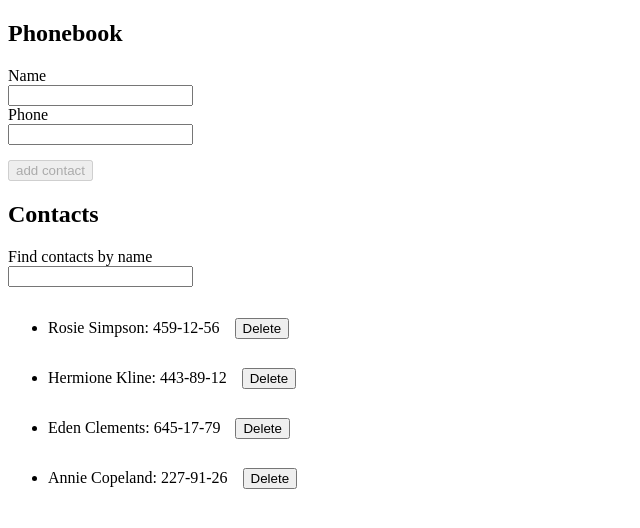
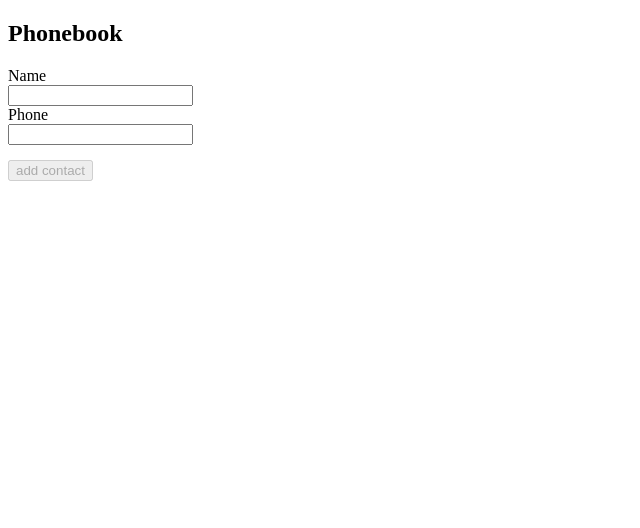
Before and after one commit to Google-Barma/react-hw-02-phonebook, a React (Create React App) app: page / in a window 1280 px wide. Shown: the top 528 px of the page, without its empty margins (0-640 px from the left). Built offline with nearby package versions, Linux system fonts and the light colour scheme.

Commit message:
add localStorage

```diff
--- a/src/components/App.js
+++ b/src/components/App.js
@@ -8,14 +8,24 @@ import Filter from './Filter/Filter';
 
 export default class App extends Component {
   state = {
-    contacts: [
-      { id: 'id-1', name: 'Rosie Simpson', phone: '459-12-56' },
-      { id: 'id-2', name: 'Hermione Kline', phone: '443-89-12' },
-      { id: 'id-3', name: 'Eden Clements', phone: '645-17-79' },
-      { id: 'id-4', name: 'Annie Copeland', phone: '227-91-26' },
-    ],
+    contacts: [],
     filter: '',
   };
+
+  componentDidMount() {
+    const contacts = localStorage.getItem('contacts');
+    const parsedContacts = JSON.parse(contacts);
+
+    if (parsedContacts) this.setState({ contacts: parsedContacts });
+  }
+
+  componentDidUpdate(prevProps, prevState) {
+    const { contacts } = this.state;
+
+    if (prevState.contacts !== contacts) {
+      localStorage.setItem('contacts', JSON.stringify(contacts));
+    }
+  }
 
   changeFilter = filter => this.setState({ filter: filter });
 
--- a/src/components/ContactForm/ContactForm.jsx
+++ b/src/components/ContactForm/ContactForm.jsx
@@ -46,7 +46,7 @@ export default class ContactsForm extends Component {
           </label>
           <input
             className={s.input}
-            type="number"
+            type="tel"
             name="phone"
             id="phone"
             value={phone}
```
Also changed, not shown: 1 other file (tests, documents, lock files or other folders).
